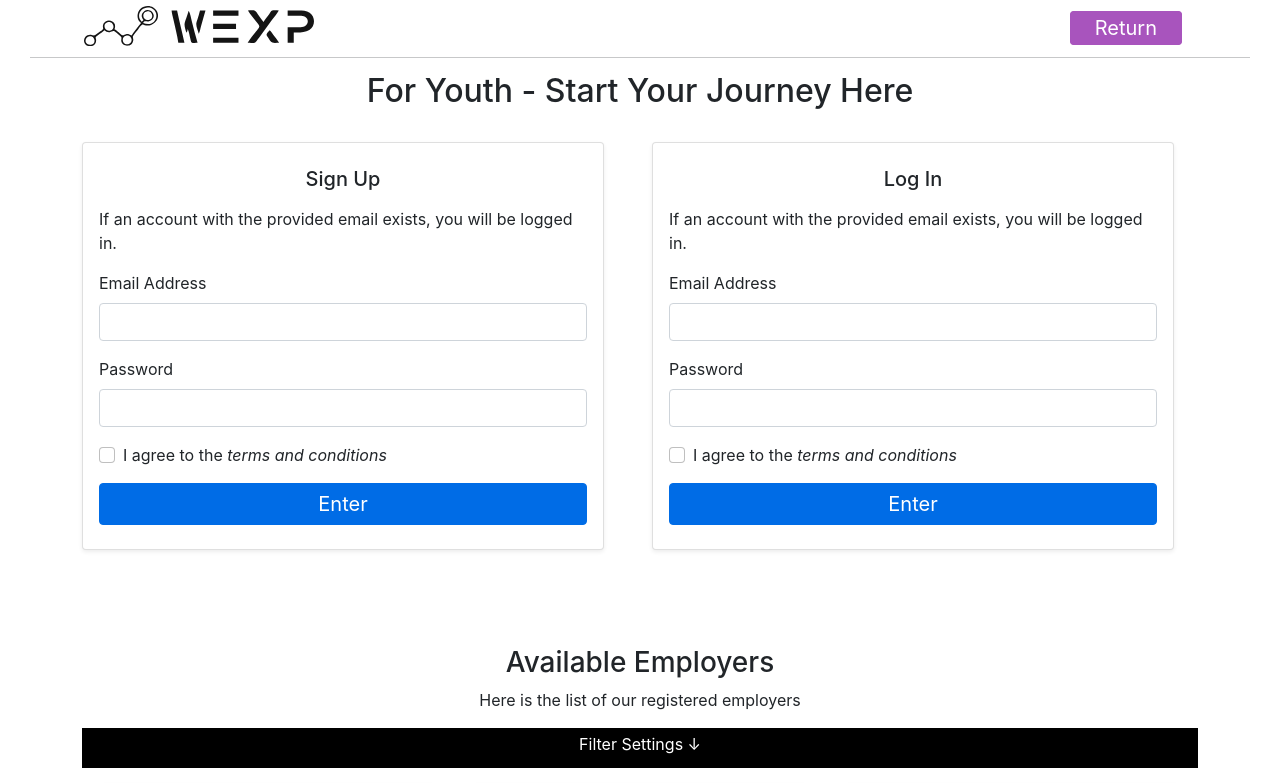
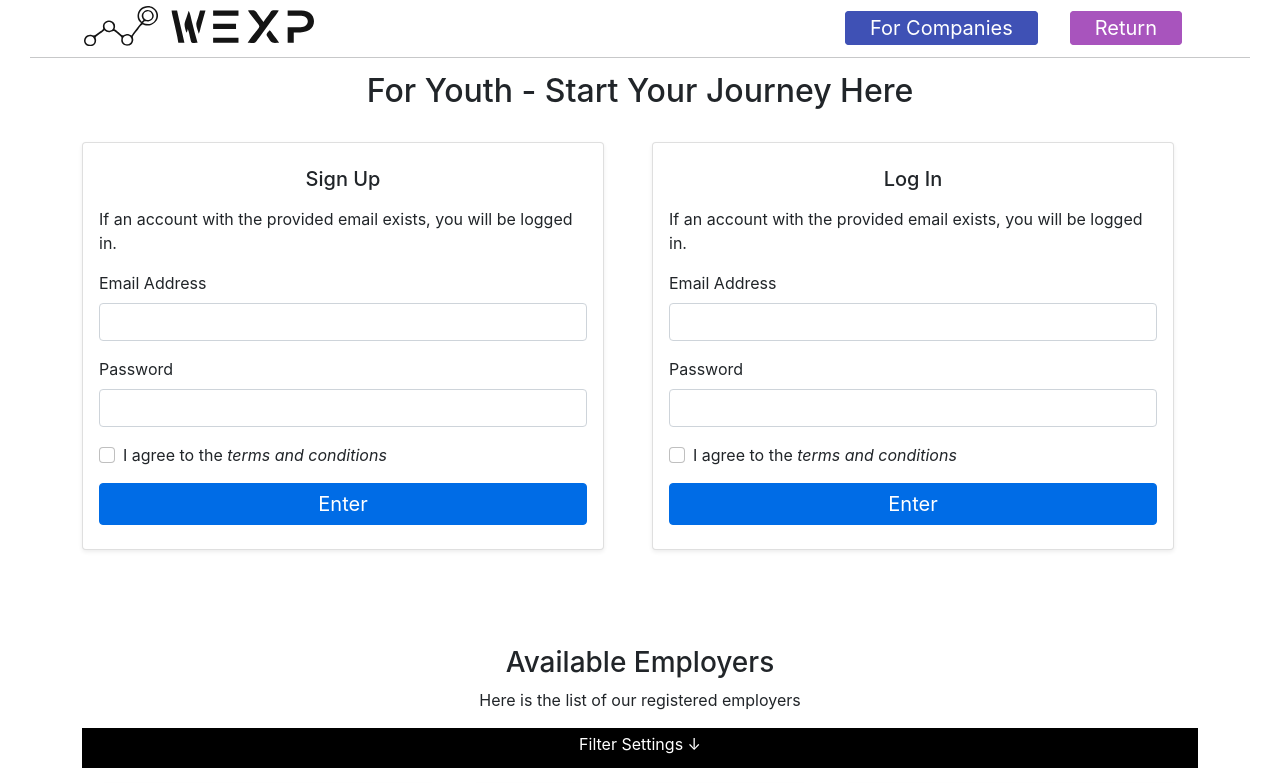
Before and after one commit to CodeWeekLatavia/Komjaunatne, a Next.js app in the folder wexp/: page /youth in a window 1280 px wide. Shown: the top 783 px of the page. Built offline with nearby package versions, Linux system fonts and the light colour scheme.

Commit message:
Clean code, add firebase

```diff
--- a/wexp/components/Navigation.tsx
+++ b/wexp/components/Navigation.tsx
@@ -1,48 +1,15 @@
-import Head from "next/head";
 import Image from "next/image";
 import Link from "next/link";
-import styles from "../styles/Navigation.module.css";
-import { withRouter } from "next/router";
-import Router from "next";
-import { AppProps } from "next/dist/next-server/lib/router/router";
+import { withRouter, NextRouter } from "next/router";
 
-const navButtonClasses = "rounded p-1 px-4 border m-1 fw-normal h5 mx-3 text-decoration-none";
-
-function HomeNavigation() {
-  return (
-    <>
-      <Link href="/youth">
-        <a className={`${navButtonClasses} light-button`}>For Youth</a>
-      </Link>
-      <Link href="/company">
-        <a className={`${navButtonClasses} dark-button`}>
-          For Companies
-        </a>
-      </Link>
-    </>
-  );
+interface WithRouterProps {
+  router: NextRouter
 }
 
-function OtherNavigation() {
-  return (
-    <Link href="/">
-      <a className={`${navButtonClasses} purple-button`}>
-        Return
-      </a>
-    </Link>
-  );
-}
-
-function Navigation(props: AppProps) {
-  let isYouthSection = (props: AppProps)=>props.router.pathname.includes("youth");
-  let isCompanySection = (props: AppProps)=>props.router.pathname.includes("company");
-  let navButtons;
-
-  if (!props.router.pathname.includes("youth") && !props.router.pathname.includes("company")) {
-    navButtons = <HomeNavigation />;
-  } else {
-    navButtons = <OtherNavigation />;
-  }
+function Navigation(props: WithRouterProps) {
+  console.log(props);
+  let isYouthSection = (props: WithRouterProps)=>props.router.pathname.includes("youth");
+  let isCompanySection = (props: WithRouterProps)=>props.router.pathname.includes("company");
 
   return (
     <div className="mt-5">
@@ -61,7 +28,9 @@ function Navigation(props: AppProps) {
             </a>
           </Link>
           <div className="py-3 py-md-3">
-            {navButtons}
+            {!isYouthSection(props) ? <YouthBtn/>:null}
+            {!isCompanySection(props) ? <CompanyBtn/>:null}
+            {isYouthSection(props)||isCompanySection(props) ? <HomeBtn/>:null}
           </div>
         </div>
         <hr style={{ margin: "0 30px" }} />
@@ -70,4 +39,9 @@ function Navigation(props: AppProps) {
   );
 }
 
+const navButtonClasses = "rounded p-1 px-4 border m-1 fw-normal h5 mx-3 text-decoration-none";
+let YouthBtn = () => (<Link href="/youth"><a className={`${navButtonClasses} light-button`}>For Youth</a></Link>);
+let CompanyBtn = () => (<Link href="/company"><a className={`${navButtonClasses} dark-button`}>For Companies</a></Link>);
+let HomeBtn = () => (<Link href="/"><a className={`${navButtonClasses} purple-button`}>Return</a></Link>);
+
 export default withRouter(Navigation);
--- a/wexp/pages/company/index.tsx
+++ b/wexp/pages/company/index.tsx
@@ -1,5 +1,4 @@
 import { GetServerSideProps } from "next";
-import { AppProps } from "next/dist/next-server/lib/router/router";
 import Link from "next/link";
 import Image from "next/image";
 import AuthHero from "../../components/AuthHero";
@@ -9,7 +8,7 @@ interface Employee {
   description: string;
 }
 
-export default function Company(props: AppProps) {
+export default function Company(props:any) {
   let employerCardsHTML = props.data.map((employer: Employee, index:number) => (
     <div className="col-4 p-3" key={employer.name+" "+index}>
     <div className="card py-4 shadow-sm give-me-food-pls">
--- a/wexp/pages/youth/index.tsx
+++ b/wexp/pages/youth/index.tsx
@@ -1,5 +1,4 @@
 import { GetServerSideProps } from "next";
-import { AppProps } from "next/dist/next-server/lib/router/router";
 import Link from "next/link";
 import { useState } from "react";
 import AuthHero from "../../components/AuthHero";
@@ -9,7 +8,7 @@ interface Employer {
   description: string;
 }
 
-export default function Youth(props: AppProps) {
+export default function Youth(props: any) {
   // FIX THE KEY
   let employerCardsHTML = props.data.map(
     (employer: Employer, index: number) => (
```
Also changed, not shown: wexp/package.json (+6 -3 lines), wexp/next-env.d.ts, 2 other files (tests, documents, lock files or other folders).
